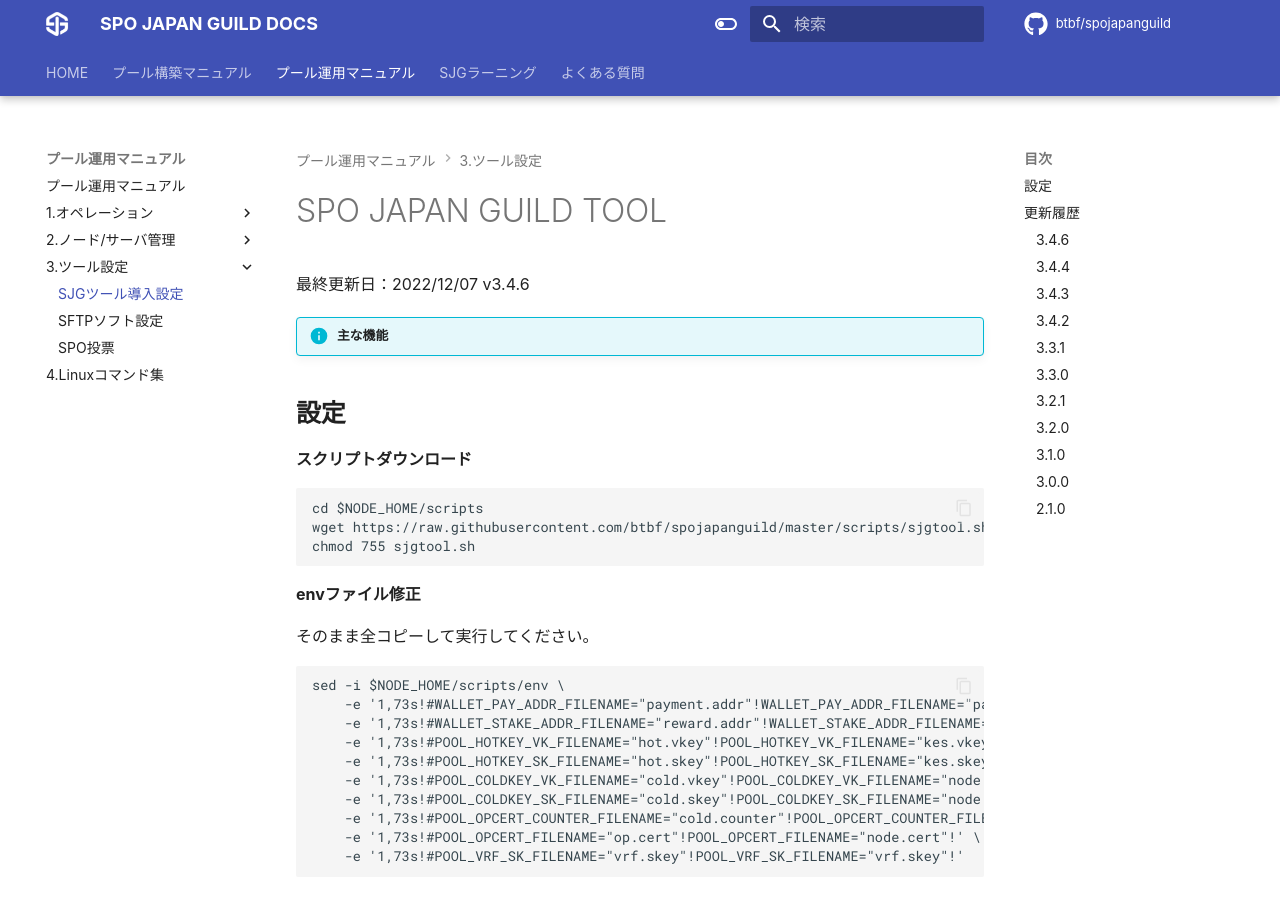
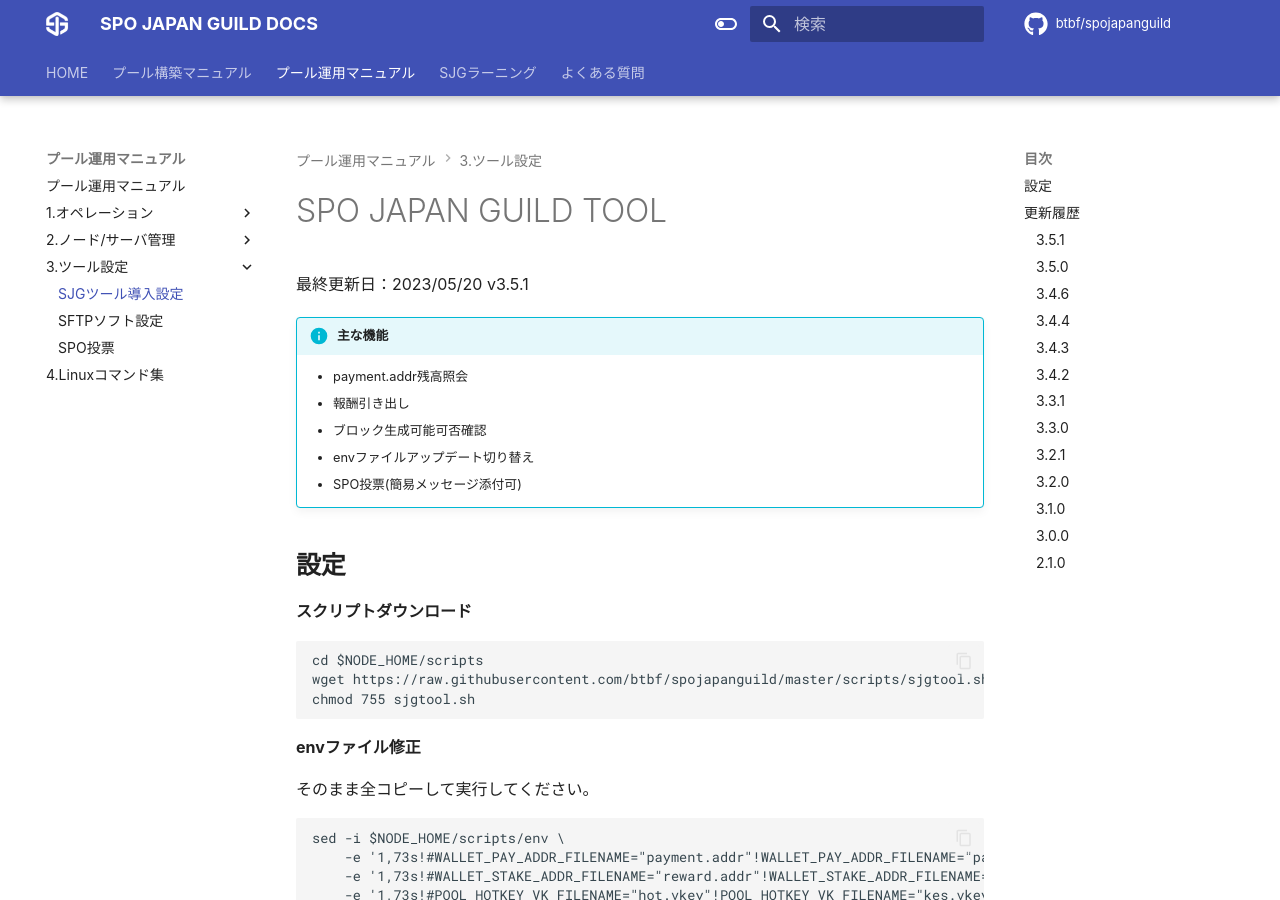
Before and after one commit to btbf/spojapanguild, an MkDocs documentation site: the page built from docs/operation/tool.md, in a window 1280 px wide and 900 px high. Built offline with MkDocs 1.6.1 and Material for MkDocs 9.7.7, drawn with Linux system fonts in a browser that asks for light colours; comment, search, counter and statistics services are not loaded; some of the changed text lies outside the part shown.

Commit message:
SPO投票バグ修正

```diff
--- a/docs/operation/tool.md
+++ b/docs/operation/tool.md
@@ -1,9 +1,13 @@
 # SPO JAPAN GUILD TOOL
 
-最終更新日：2022/12/07 v3.4.6
+最終更新日：2023/05/20 v3.5.1
 
 !!! info "主な機能"
-
+    * payment.addr残高照会
+    * 報酬引き出し
+    * ブロック生成可能可否確認
+    * envファイルアップデート切り替え
+    * SPO投票(簡易メッセージ添付可)
 
 ## **設定**
 
@@ -68,6 +72,14 @@
 
 ## 更新履歴
 
+### 3.5.1
+    * SPO投票機能
+    　cardano-cli 8.0.0-untested使用時、Txが作成されない不具合を解消
+
+### 3.5.0
+    * SPO投票機能実装
+        簡易メッセージ添付可能
+
 ### 3.4.6
 
     * ブロック生成状態チェック
```
Also changed, not shown: docs/operation/spo-poll.md (+3 -3 lines).
